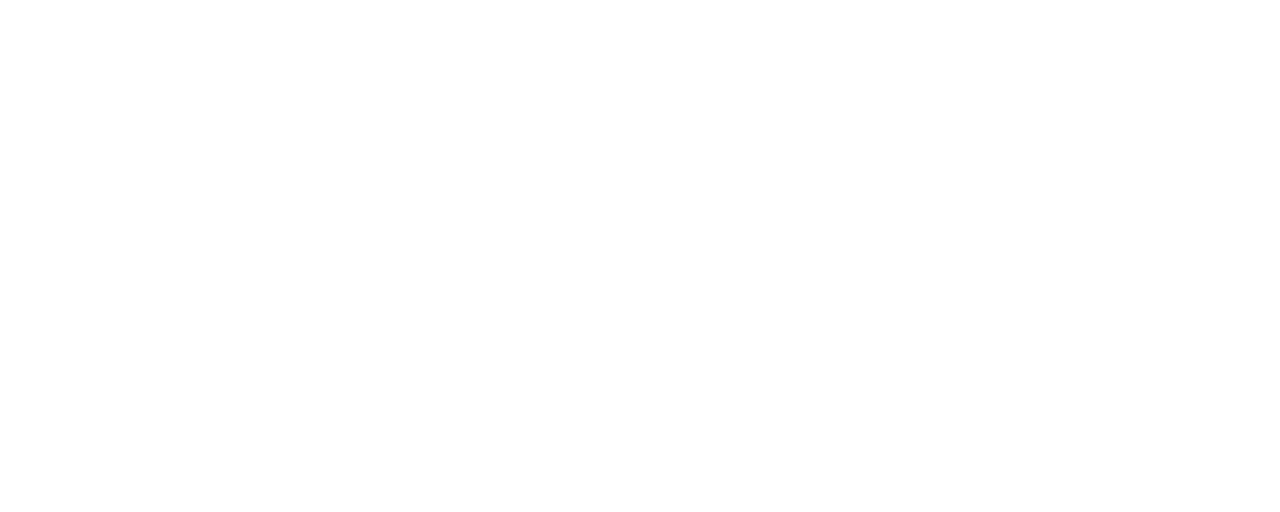
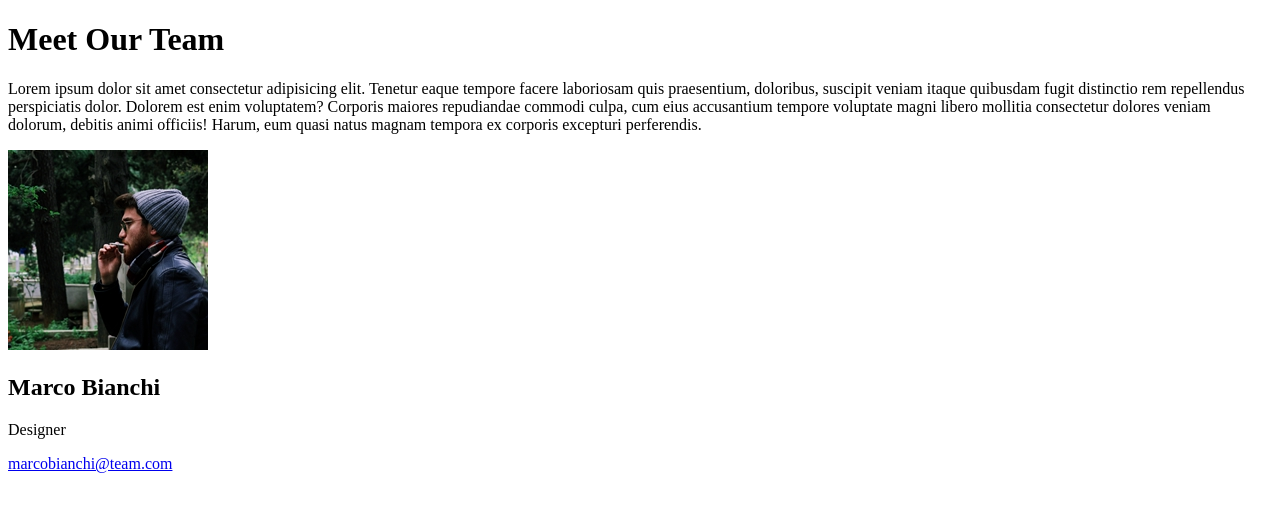
Before and after one commit to AndreaCoggio94/html-css-float-cards, a plain HTML site: page index.html in a window 1280 px wide. Drawn offline with Linux system fonts and the light colour scheme.

Commit message:
added html layout

```diff
--- a/index.html
+++ b/index.html
@@ -12,7 +12,35 @@
     <link rel="stylesheet" href="./css/style.css" />
   </head>
   <body>
-    <header></header>
-    <body></body>
+    <header>
+      <h1>Meet Our Team</h1>
+    </header>
+    <body>
+      <div class="container">
+        <!-- team description -->
+        <div>
+          <p>
+            Lorem ipsum dolor sit amet consectetur adipisicing elit. Tenetur
+            eaque tempore facere laboriosam quis praesentium, doloribus,
+            suscipit veniam itaque quibusdam fugit distinctio rem repellendus
+            perspiciatis dolor. Dolorem est enim voluptatem? Corporis maiores
+            repudiandae commodi culpa, cum eius accusantium tempore voluptate
+            magni libero mollitia consectetur dolores veniam dolorum, debitis
+            animi officiis! Harum, eum quasi natus magnam tempora ex corporis
+            excepturi perferendis.
+          </p>
+        </div>
+        <!-- team composition -->
+        <div class="team clearfix">
+          <!-- team members -->
+          <div class="team-card">
+            <img src="./img/male1.png" alt="Marco Bianchi cool picture" />
+            <h2>Marco Bianchi</h2>
+            <p>Designer</p>
+            <a href="#">marcobianchi@team.com</a>
+          </div>
+        </div>
+      </div>
+    </body>
   </body>
 </html>
```
